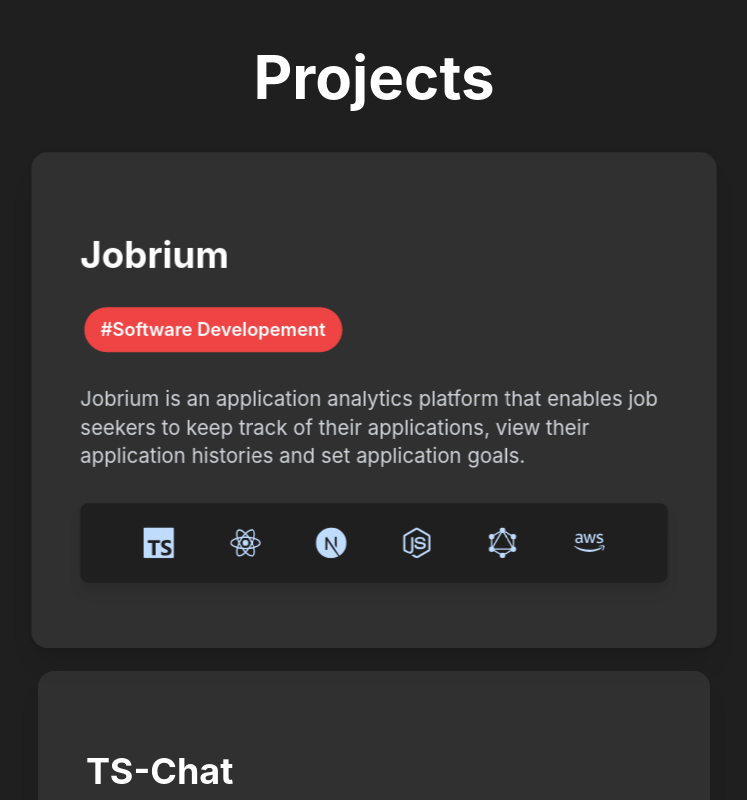
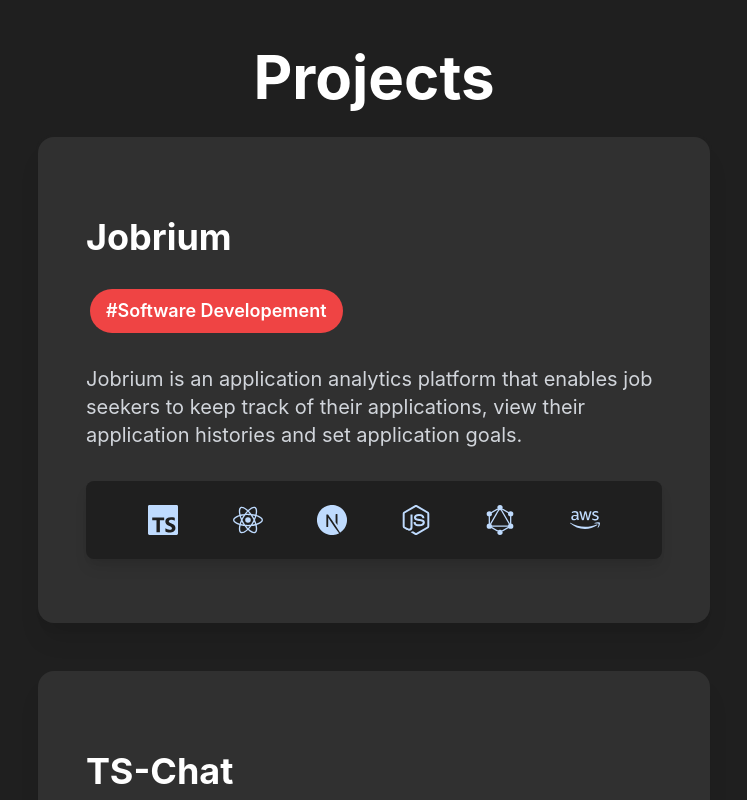
Before and after one commit to shaynelar/shaynelarochelle.com, a Next.js app: page / in a window 1280 px wide. In both pictures the pointer is over the link 640 px from the left and 2837 px from the top of the page. Shown: the part 2437-3237 px from the top of the page, without its empty margins (266-1013 px from the left). Built offline with nearby package versions, Linux system fonts and the light colour scheme.

Commit message:
change to footer

```diff
--- a/components/Footer.tsx
+++ b/components/Footer.tsx
@@ -6,7 +6,7 @@ import { AnchorProps } from "../utils/types";
 
 export default function Footer() {
 	return (
-		<footer className="footer dark:bg-dark py-20 px-4 md:px-8 flex flex-col lg:px-20 xl:px-40  lg:py-28 relative">
+		<footer className="footer dark:bg-dark bg-light py-20 px-4 md:px-8 flex flex-col lg:px-20 xl:px-40  lg:py-28 relative">
 			<div className="flex flex-col md:flex-row  gap-20 lg:gap-60 justify-evenly">
 				<div className="flex flex-col justify-between">
 					<Heading className="text-2xl md:text-3xl dark:text-white font-bold absolute top-10 lg:text-4xl">
@@ -74,7 +74,7 @@ interface Props {
 function ContactLink({ Tag, label, link }: Props) {
 	return (
 		<a href={link} target="_blank" className="dark:text-white text-primary" rel="noreferrer">
-			<div className="flex items-center lg:text-lg gap-2 md:gap-4 p-2 px-4 rounded-xl dark:bg-primary bg-light shadow-lg dark:footer-link-dark footer-link-light w-48 md:w-auto">
+			<div className="flex items-center lg:text-lg gap-2 md:gap-4 p-2 px-4 rounded-xl dark:bg-primary bg-white shadow-lg dark:footer-link-dark footer-link-light w-48 md:w-auto">
 				<Tag className="text-2xl dark:text-white text-primary lg:text-3xl" />
 				<span>{label}</span>
 			</div>
--- a/styles/globals.scss
+++ b/styles/globals.scss
@@ -99,8 +99,9 @@ a {
 	@extend .project-card;
 	&:hover {
 		//Scale and stop font warping
-		transform: scale(1.02) translate3d(0, 0, 0) perspective(1px);
+		transform: translateY((-20px));
 		border: 2px solid $light;
+		z-index: 1;
 	}
 }
 
@@ -108,7 +109,8 @@ a {
 	@extend .project-card;
 	&:hover {
 		//Scale and stop font warping
-		transform: scale(1.02) translate3d(0, 0, 0) perspective(1px);
+		transform: translateY((-20px));
 		border: 2px solid $primary;
+		z-index: 1;
 	}
 }
```
